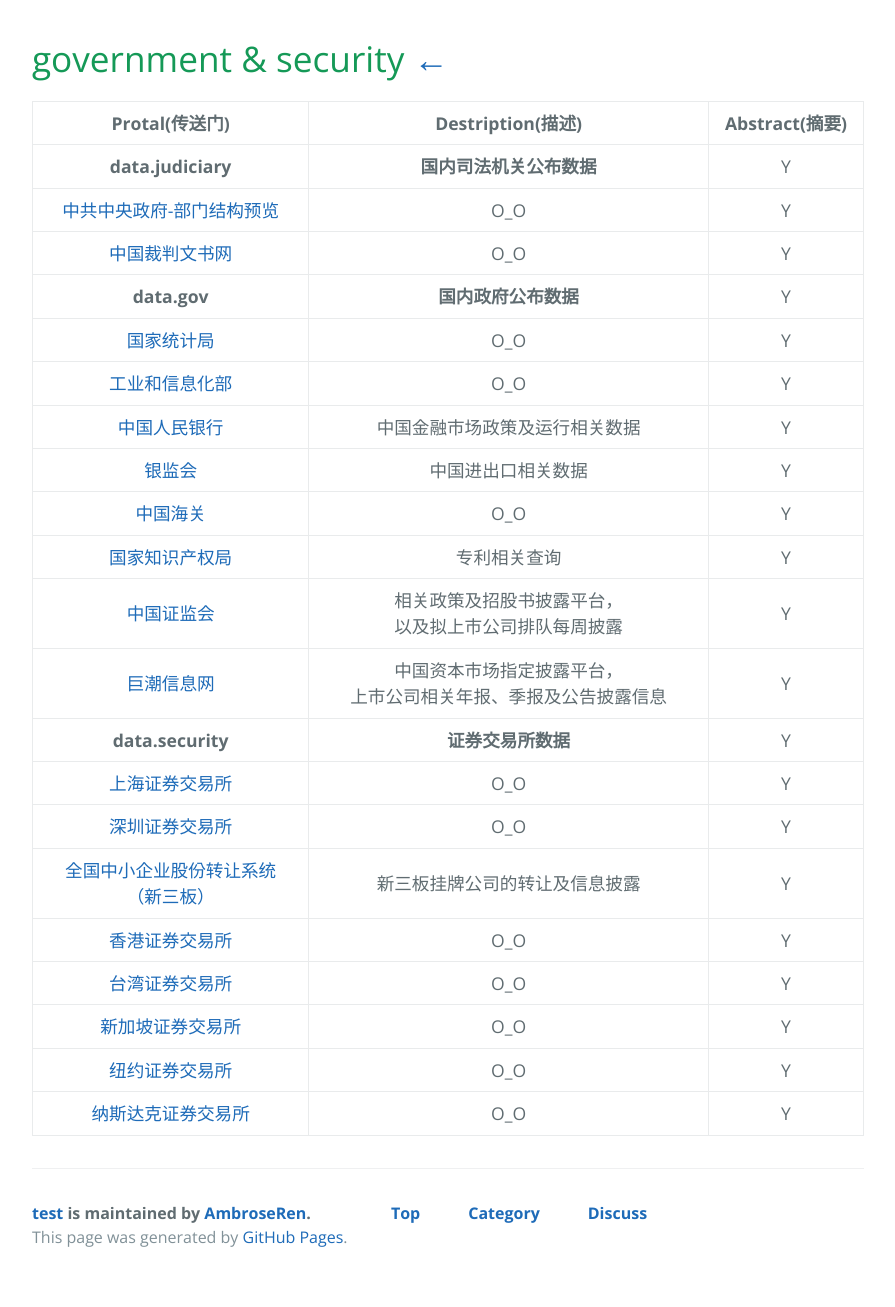
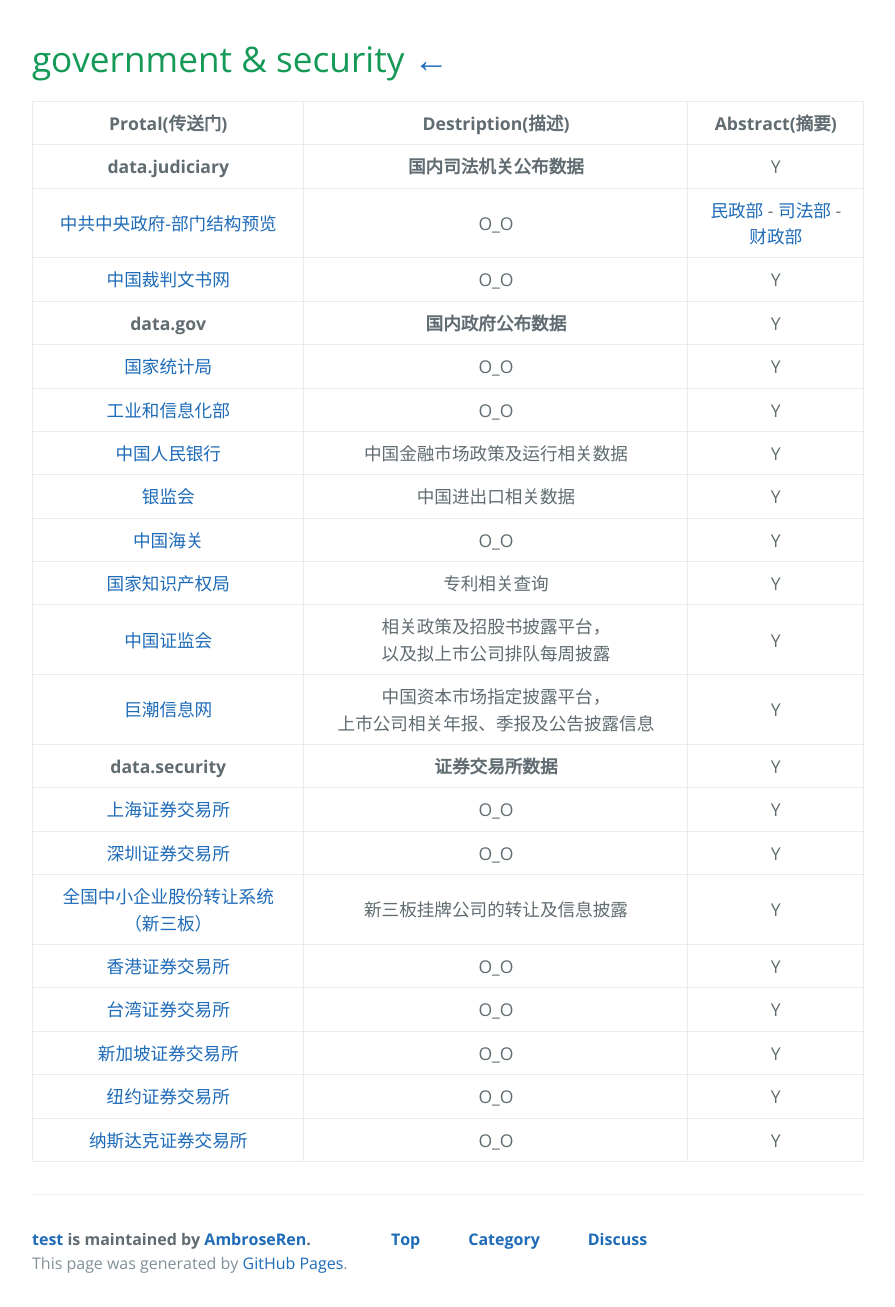
Before and after one commit to AmbroseRen/test, a Jekyll site: the page built from Data/Other.md, in a window 1280 px wide. Shown: the whole page, without its empty margins (192-1087 px from the left). Built offline with Jekyll 4.4.1, drawn with Linux system fonts in a browser that asks for light colours; our own code applies the rules of GitHub Pages for plain Markdown files; the repository's description, which GitHub fills in, is left out; before the commit the page ends 1281 px from its top, so only the background shows below that.

Commit message:
Update Other.md

```diff
--- a/Data/Other.md
+++ b/Data/Other.md
@@ -3,7 +3,7 @@
 | Protal(传送门) | Destription(描述) | Abstract(摘要) |
 |:---:|:---:|:---:|
 | __data.judiciary__ | __国内司法机关公布数据__ | Y |
-| [中共中央政府-部门结构预览](http://www.gov.cn/fuwu/bm/index.htm) | O_O | Y |
+| [中共中央政府-部门结构预览](http://www.gov.cn/fuwu/bm/index.htm) | O_O | [民政部](http://www.mca.gov.cn/) - [司法部](http://www.moj.gov.cn/) - [财政部](http://www.mof.gov.cn) |
 | [中国裁判文书网](https://wenshu.court.gov.cn/) | O_O | Y |
 | __data.gov__ | __国内政府公布数据__ | Y |
 | [国家统计局](http://www.stats.gov.cn/) | O_O | Y |
```
